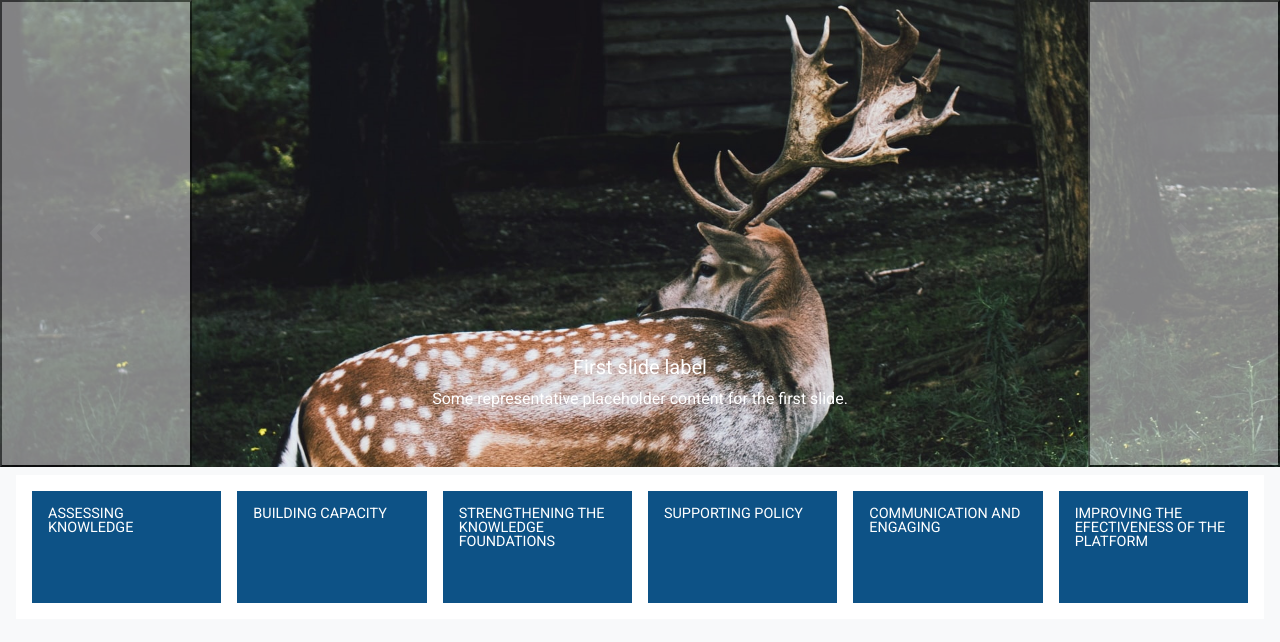
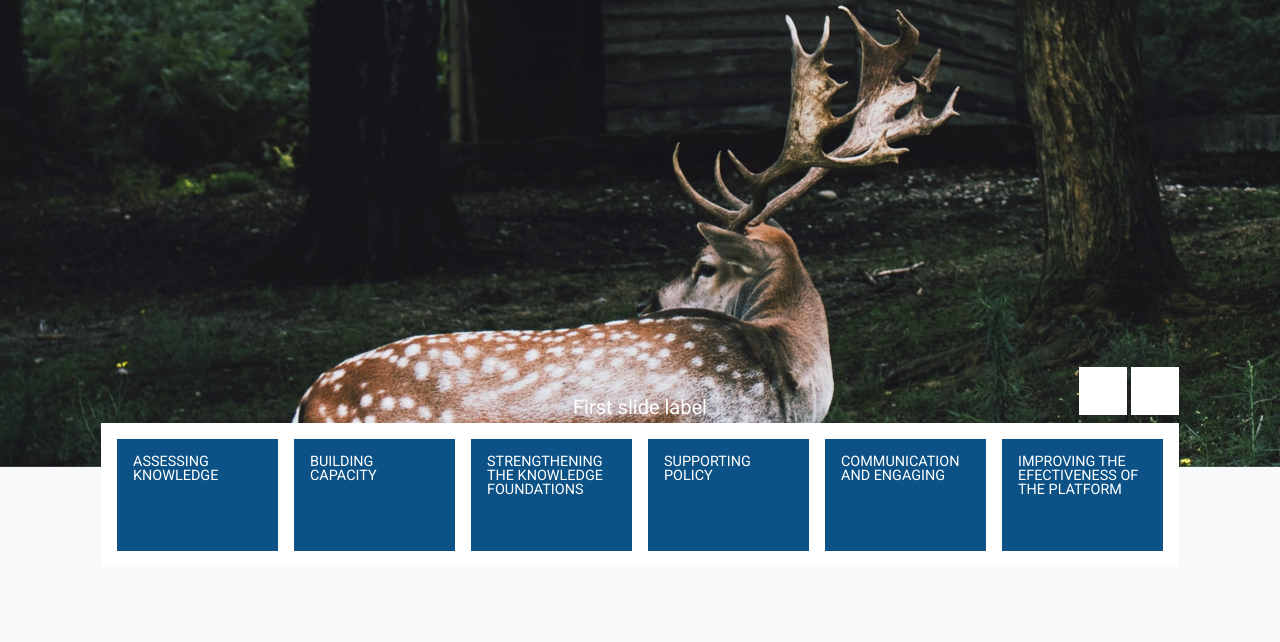
Before and after one commit to rogermedico/tbf_frontend_test, a website: page public/index.html in a window 1280 px wide. Drawn offline with nearby package versions, Linux system fonts and the light colour scheme; files that its build step writes are made by us from their sources; files whose address does not match are found by name.

Commit message:
wip - carousel buttons

```diff
--- a/public/index.html
+++ b/public/index.html
@@ -11,46 +11,43 @@
 </head>
 
 <body class="bg-light">
-    <div>
+
     <header>
-            <!-- <div class="col-md-6 offset-md-3">
-                <h1 data-toggle="tooltip" title="The skeleton has bootstrap fully loaded!">Helloer</h1>
-            </div> -->
-            <div id="headerCarousel" class="carousel slide" data-ride="carousel">
+        <div id="headerCarousel" class="carousel slide" data-interval="false" data-ride="carousel">
             <div class="carousel-inner">
                 <div class="carousel-item active">
                     <img src="images/header01.jpg" class="d-block w-100" alt="Header image">
                     <div class="carousel-caption d-none d-md-block">
                         <h5>First slide label</h5>
-                            <p>Some representative placeholder content for the first slide.</p>
                     </div>
                 </div>
                 <div class="carousel-item">
                     <img src="images/header02.jpg" class="d-block w-100" alt="Header image">
                     <div class="carousel-caption d-none d-md-block">
                         <h5>Second slide label</h5>
-                            <p>Some representative placeholder content for the second slide.</p>
                     </div>
                 </div>
                 <div class="carousel-item">
                     <img src="images/header03.jpg" class="d-block w-100" alt="Header image">
                     <div class="carousel-caption d-none d-md-block">
                         <h5>Third slide label</h5>
-                            <p>Some representative placeholder content for the third slide.</p>
                     </div>
                 </div>
             </div>
-                <button class="carousel-control-prev" type="button" data-target="#headerCarousel" data-slide="prev">
+
+        </div>
+    </header>
+    <div class="navbar-container container">
+        <div class="carousel-control-container mr-3">
+            <div class="carousel-control-prev bg-white" type="button" data-target="#headerCarousel" data-slide="prev">
                 <span class="carousel-control-prev-icon" aria-hidden="true"></span>
                 <span class="sr-only">Previous</span>
-                </button>
-                <button class="carousel-control-next" type="button" data-target="#headerCarousel" data-slide="next">
+            </div>
+            <div class="carousel-control-next bg-white" type="button" data-target="#headerCarousel" data-slide="next">
                 <span class="carousel-control-next-icon" aria-hidden="true"></span>
                 <span class="sr-only">Next</span>
-                </button>
             </div>
-        </header>
-
+        </div>
         <nav class="navbar navbar-expand-lg navbar-light">
             <button class="navbar-toggler" type="button" data-toggle="collapse" data-target="#navbarSupportedContent"
                 aria-controls="navbarSupportedContent" aria-expanded="false" aria-label="Toggle navigation">
--- a/src/scss/_navbar.scss
+++ b/src/scss/_navbar.scss
@@ -23,8 +23,16 @@
     right: -5px;
 }
 
+.carousel-control-container {
+    display: none;
+}
 
 @include media-breakpoint-up(lg){
+    .navbar-container {
+        position:relative;
+        top: -100px;
+    }
+
     .navbar {
         position:initial;
     }
@@ -52,4 +60,33 @@
         top: -10px;
     }
 
+    .carousel-control-container {
+        display: inherit;
+        text-align: right;
+    }
+
+    .carousel-control-prev,
+    .carousel-control-next {
+        display: inline-block;
+        position:unset;
+        top:unset;
+        bottom: -10px;
+        width: unset;
+        opacity: unset;
+        width: 3rem;
+        height: 3rem;
+    }
+
+    .carousel-control-prev {
+        left: unset;
+        width: 3rem;
+        height: 3rem;
+    }
+
+    .carousel-control-next {
+        right: unset;
+        width: 3rem;
+        height: 3rem;
+    }
+
 }
--- a/src/scss/main.scss
+++ b/src/scss/main.scss
@@ -2,4 +2,5 @@
 @import '~bootstrap/scss/functions';
 @import 'variables';
 @import '~bootstrap/scss/bootstrap';
+@import 'header';
 @import 'navbar';
```
Also changed, not shown: src/scss/_header.scss (added). Lines whose indentation alone changed are shown as unchanged.
